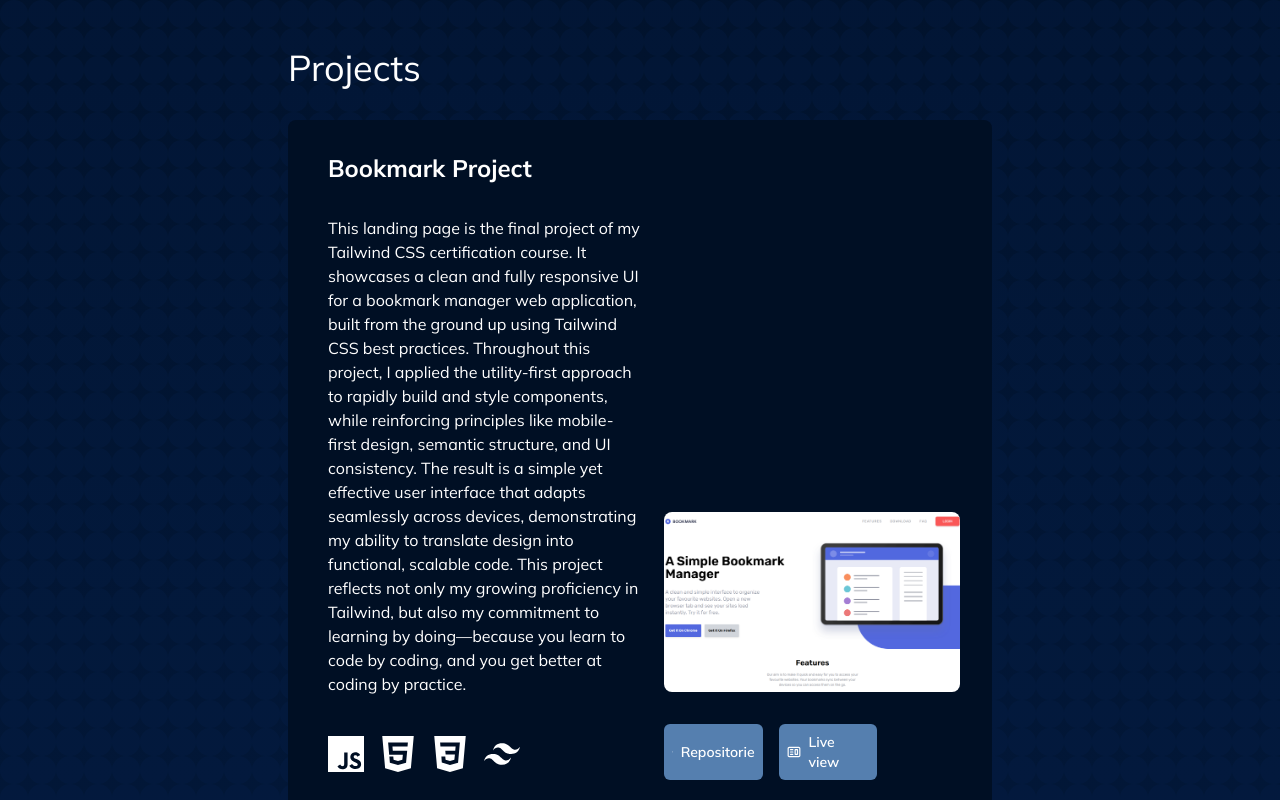
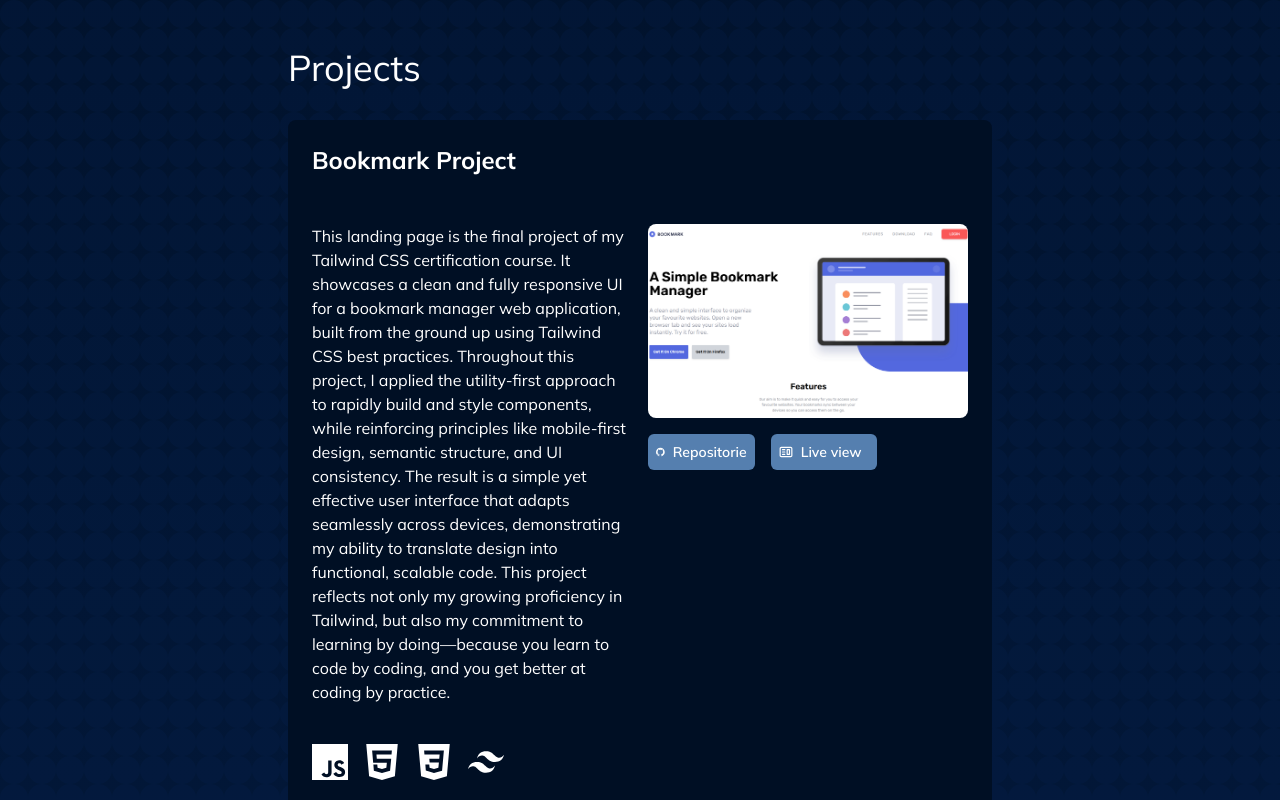
Before and after one commit to Alejosz1902/portfolio, a React (Vite) app: page / in a window 1280 px wide. Shown: the part 700-1500 px from the top of the page. Built offline with nearby package versions, Linux system fonts and the light colour scheme; a web font is replaced by a local one.

Commit message:
Updated project component

```diff
--- a/src/components/projects.jsx
+++ b/src/components/projects.jsx
@@ -9,16 +9,18 @@ const Projects = () => {
             <div className="flex flex-col space-y-8 mt-12 text-start">
                 <h2 className="title-section">Projects</h2>
                 <div className="flex flex-col items-center space-y-4">
-                    <div className="flex flex-col w-full bg-darkBlue p-4 rounded-lg md:flex-row-reverse md:space-x-4 md:space-y-0">
-                        <div className="flex flex-col justify-end md:h-auto md:w-1/2 p-0 md:p-4">
+
+                    <div className="flex flex-col w-full bg-darkBlue p-4 rounded-lg   md:space-y-0">
+                        <h3 className="text-2xl text-white font-bold hover:text-grayishBlue md:p-2">Bookmark Project</h3>
+                        <div className="flex flex-col md:flex-row-reverse w-full mx-auto mt-4">
+                        <div className="flex flex-col md:mt-8 md:h-auto md:w-1/2 p-0 md:p-2">
                             <img src={bookmarkImg} alt="bookmark-projext" srcset="" className="object-contain rounded-lg"/>
-                            <div className="flex flex-row space-x-4 w-full mt-4 md:mt-8">
+                            <div className="flex flex-row space-x-4 w-full mt-4">
                                 <a href="https://github.com/Alejosz1902/bookmark-manager" className="project-button" target="_blank" rel="noreferrer"><SiGithub/><span>Repositorie</span></a>
                                 <a href="https://bookmark-manager-rose.vercel.app/" className="project-button" target="_blank" rel="noreferrer"><CgWebsite/><span>Live view</span></a>
                             </div>
                         </div>
-                        <div className="flex flex-col w-full py-4 px-2 md:w-1/2 mx-auto">
-                            <h3 className="text-2xl text-white font-bold hover:text-grayishBlue">Bookmark Project</h3>
+                        <div className="flex flex-col w-full md:w-1/2 items-start md:p-2">
                             <p className="text-white mt-4 md:mt-8">This landing page is the final project of my Tailwind CSS certification course. It showcases a clean and fully responsive UI for a bookmark manager web application, built from the ground up using Tailwind CSS best practices. Throughout this project, I applied the utility-first approach to rapidly build and style components, while reinforcing principles like mobile-first design, semantic structure, and UI consistency. The result is a simple yet effective user interface that adapts seamlessly across devices, demonstrating my ability to translate design into functional, scalable code. This project reflects not only my growing proficiency in Tailwind, but also my commitment to learning by doing—because you learn to code by coding, and you get better at coding by practice.</p>
                             <div className="flex flex-row mt-4 mx-0 text-white md:mt-8">
 
@@ -36,6 +38,8 @@ const Projects = () => {
                                 </div>
                             </div>
                         </div>
+                        </div>
+
                     </div>
                 </div>
             </div>
```
